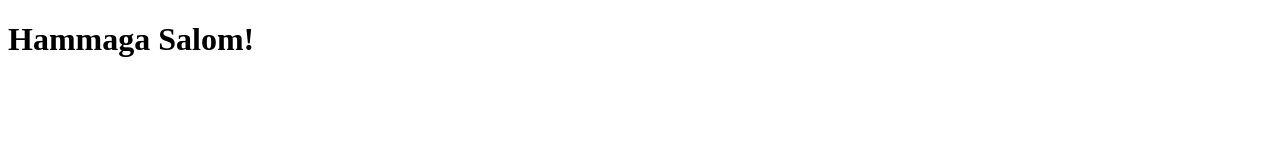
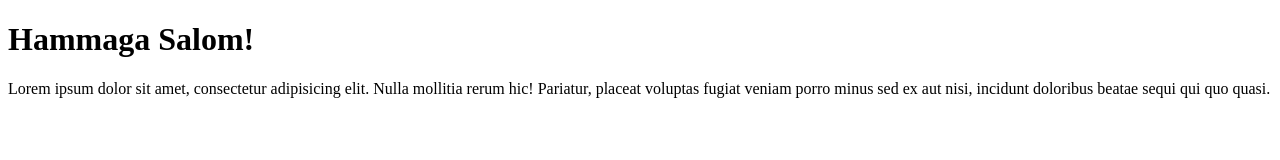
Before and after one commit to olimjon1122/git_crash_course, a plain HTML site: page index.html in a window 1280 px wide. Drawn offline with Linux system fonts and the light colour scheme.

Commit message:
first commit

```diff
--- a/index.html
+++ b/index.html
@@ -8,5 +8,10 @@
   </head>
   <body>
     <h1>Hammaga Salom!</h1>
+    <p>
+      Lorem ipsum dolor sit amet, consectetur adipisicing elit. Nulla mollitia
+      rerum hic! Pariatur, placeat voluptas fugiat veniam porro minus sed ex aut
+      nisi, incidunt doloribus beatae sequi qui quo quasi.
+    </p>
   </body>
 </html>
```
